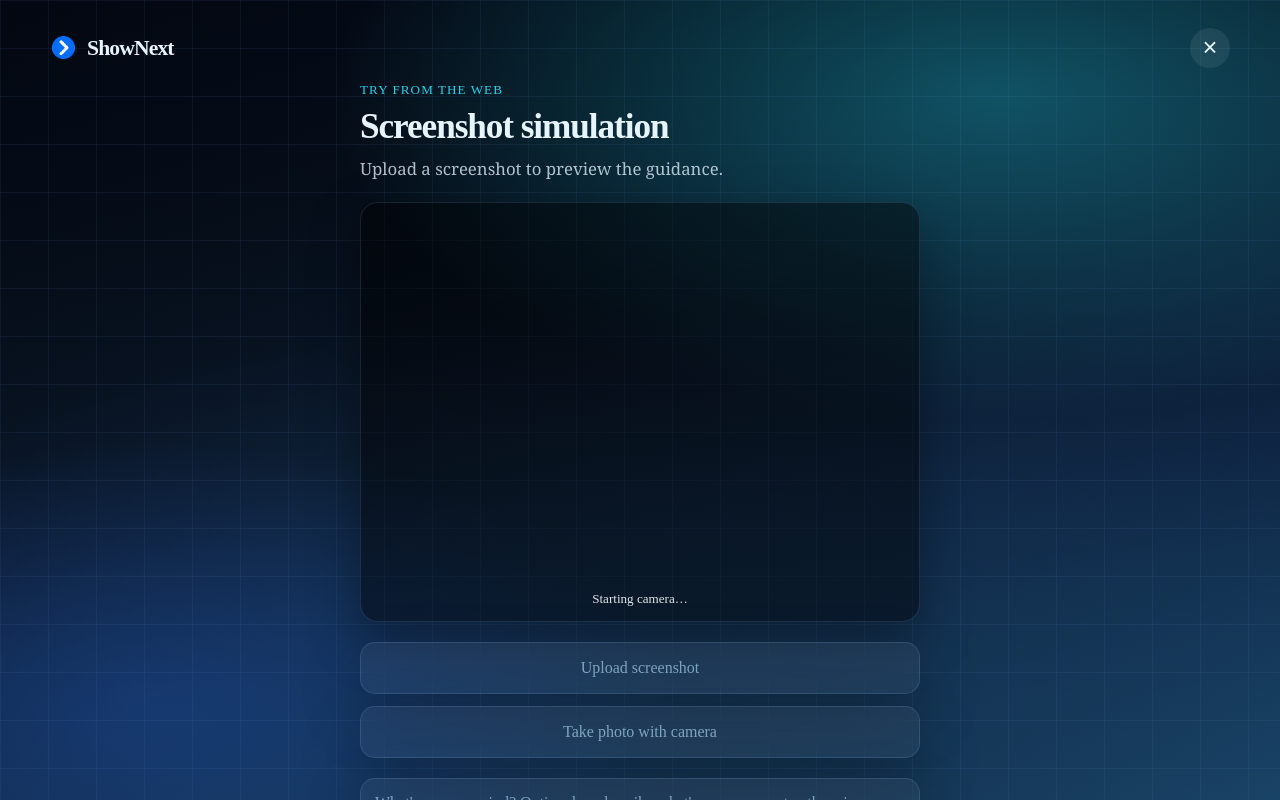
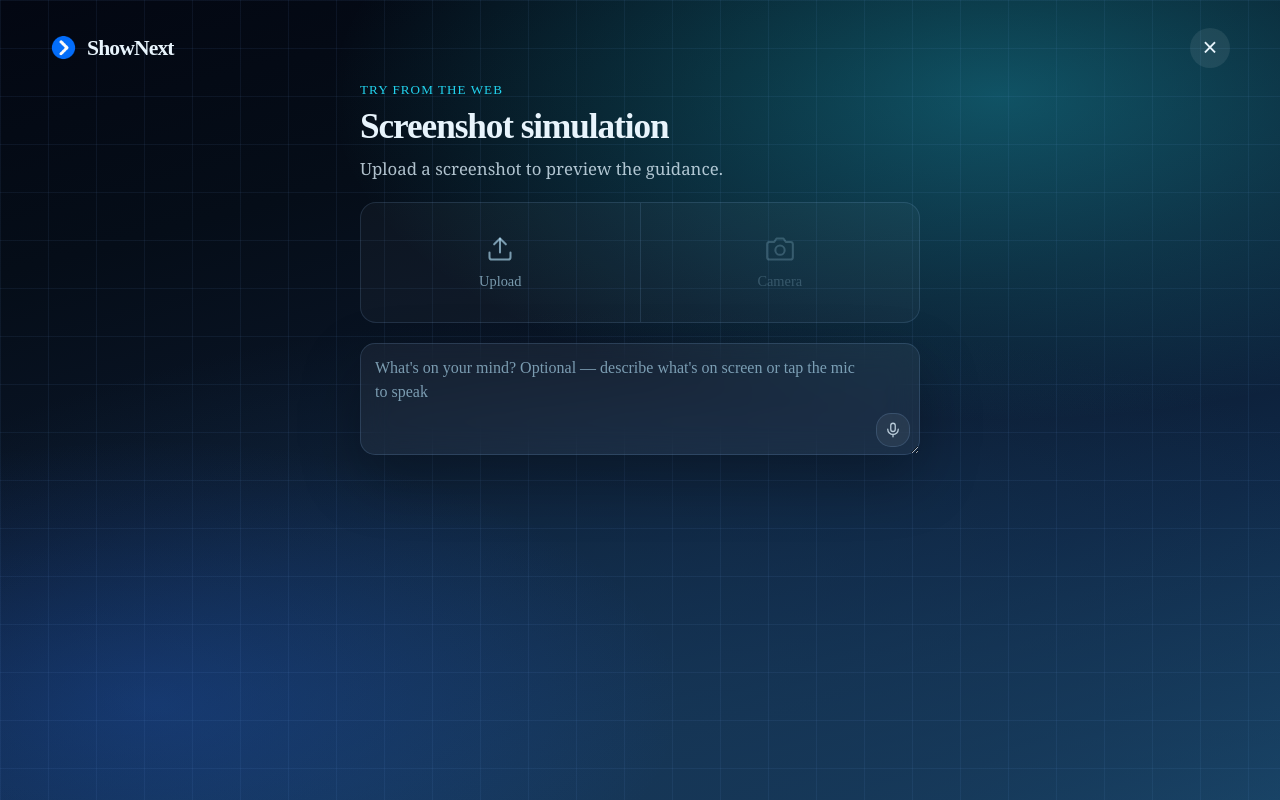
Before and after one commit to shivpsingh/shownext, a Next.js app: page / in a window 1280 px wide. Both pictures are taken after a click on the button "Try now". Shown: the top 800 px of the page. Built offline with nearby package versions, Linux system fonts and the light colour scheme; no server answers; a web font is replaced by a local one.

Commit message:
Update upload area

```diff
--- a/app/globals.css
+++ b/app/globals.css
@@ -1448,6 +1448,51 @@ body.web-try-active {
   box-shadow: 0 20px 50px rgba(0, 0, 0, 0.35);
 }
 
+.web-try-page__input-card {
+  display: flex;
+  align-items: stretch;
+  justify-content: center;
+  gap: 0;
+  width: 100%;
+  border-radius: 16px;
+  border: 1px solid var(--line);
+  background: rgba(255, 255, 255, 0.03);
+  overflow: hidden;
+}
+
+.web-try-page__input-option {
+  flex: 1;
+  display: flex;
+  flex-direction: column;
+  align-items: center;
+  justify-content: center;
+  gap: 10px;
+  padding: 32px 16px;
+  background: none;
+  border: none;
+  color: var(--muted);
+  font-family: var(--body);
+  font-size: 0.9rem;
+  cursor: pointer;
+  transition: background 0.15s ease, color 0.15s ease;
+}
+
+.web-try-page__input-option:hover:not(:disabled) {
+  background: rgba(255, 255, 255, 0.06);
+  color: var(--ink);
+}
+
+.web-try-page__input-option:disabled {
+  opacity: 0.35;
+  cursor: not-allowed;
+}
+
+.web-try-page__input-divider {
+  width: 1px;
+  background: var(--line);
+  align-self: stretch;
+}
+
 .web-try-page__video,
 .web-try-page__preview,
 .web-try-page__photo img {
--- a/components/WebTryExperience.tsx
+++ b/components/WebTryExperience.tsx
@@ -492,48 +492,42 @@ export function WebTryExperience({
 
             {cameraError && <p className="web-try-page__error">{cameraError}</p>}
 
+            {showPreview ? (
               <div className="web-try-page__frame">
-              {showPreview ? (
-                // eslint-disable-next-line @next/next/no-img-element
+                {/* eslint-disable-next-line @next/next/no-img-element */}
                 <img className="web-try-page__preview" src={previewUrl} alt="Captured screen preview" />
+              </div>
             ) : (
-                <>
-                  <video ref={videoRef} className="web-try-page__video" playsInline muted aria-label="Camera preview" />
-                  {startingCamera && <p className="web-try-page__hint">Starting camera…</p>}
-                </>
-              )}
-            </div>
-
-            <div className="web-try-page__actions">
-              {showPreview ? (
-                <>
-                  <button className="web-try-page__control web-try-page__primary" type="button" onClick={onAnalyze}>
-                    Analyze
-                  </button>
-                  <button className="web-try-page__control web-try-page__secondary" type="button" onClick={onRetake}>
-                    Retake
-                  </button>
-                </>
-              ) : (
-                <>
+              <div className="web-try-page__input-card">
                 <button
-                    className="web-try-page__control web-try-page__primary"
+                  className="web-try-page__input-option"
                   type="button"
                   onClick={() => fileInputRef.current?.click()}
                 >
-                    Upload screenshot
+                  <svg width="28" height="28" viewBox="0 0 24 24" fill="none" aria-hidden="true">
+                    <path d="M21 15v4a2 2 0 0 1-2 2H5a2 2 0 0 1-2-2v-4" stroke="currentColor" strokeWidth="1.75" strokeLinecap="round" strokeLinejoin="round" />
+                    <polyline points="17 8 12 3 7 8" stroke="currentColor" strokeWidth="1.75" strokeLinecap="round" strokeLinejoin="round" />
+                    <line x1="12" y1="3" x2="12" y2="15" stroke="currentColor" strokeWidth="1.75" strokeLinecap="round" strokeLinejoin="round" />
+                  </svg>
+                  <span>Upload</span>
                 </button>
+                <div className="web-try-page__input-divider" />
                 <button
-                    className="web-try-page__control web-try-page__secondary"
+                  className="web-try-page__input-option"
                   type="button"
                   onClick={() => void takePhoto()}
                   disabled={startingCamera || Boolean(cameraError)}
                 >
-                    Take photo with camera
+                  <svg width="28" height="28" viewBox="0 0 24 24" fill="none" aria-hidden="true">
+                    <path d="M23 19a2 2 0 0 1-2 2H3a2 2 0 0 1-2-2V8a2 2 0 0 1 2-2h4l2-3h6l2 3h4a2 2 0 0 1 2 2z" stroke="currentColor" strokeWidth="1.75" strokeLinecap="round" strokeLinejoin="round" />
+                    <circle cx="12" cy="13" r="4" stroke="currentColor" strokeWidth="1.75" strokeLinecap="round" strokeLinejoin="round" />
+                  </svg>
+                  <span>Camera</span>
                 </button>
-                </>
+              </div>
             )}
-            </div>
+
+            <video ref={videoRef} className="sr-only" playsInline muted aria-hidden="true" />
 
             <div className="web-try-page__context">
               <div className="web-try-context-field">
@@ -595,6 +589,17 @@ export function WebTryExperience({
               ) : null}
             </div>
 
+            {showPreview && (
+              <div className="web-try-page__actions">
+                <button className="web-try-page__control web-try-page__primary" type="button" onClick={onAnalyze}>
+                  Analyze
+                </button>
+                <button className="web-try-page__control web-try-page__secondary" type="button" onClick={onRetake}>
+                  Retake
+                </button>
+              </div>
+            )}
+
             <input
               ref={fileInputRef}
               className="sr-only"
--- a/convex.json
+++ b/convex.json
@@ -1,3 +1,6 @@
 {
-  "functions": "convex/"
+  "functions": "convex/",
+  "node": {
+    "externalPackages": ["sharp"]
+  }
 }
--- a/convex/_generated/api.d.ts
+++ b/convex/_generated/api.d.ts
@@ -9,6 +9,7 @@
  */
 
 import type * as analyze from "../analyze.js";
+import type * as gridOverlay from "../gridOverlay.js";
 import type * as http from "../http.js";
 import type * as tryQuota from "../tryQuota.js";
 import type * as waitlist from "../waitlist.js";
@@ -21,6 +22,7 @@ import type {
 
 declare const fullApi: ApiFromModules<{
   analyze: typeof analyze;
+  gridOverlay: typeof gridOverlay;
   http: typeof http;
   tryQuota: typeof tryQuota;
   waitlist: typeof waitlist;
--- a/package.json
+++ b/package.json
@@ -15,7 +15,8 @@
     "framer-motion": "^13.1.1",
     "next": "^15.5.0",
     "react": "^19.1.0",
-    "react-dom": "^19.1.0"
+    "react-dom": "^19.1.0",
+    "sharp": "^0.35.4"
   },
   "devDependencies": {
     "@types/node": "^22.15.0",
```
Also changed, not shown: convex/analyze.ts (+11 -37 lines), convex/gridOverlay.ts (added, +80 -0 lines), 1 other file (tests, documents, lock files or other folders). Lines whose indentation alone changed are shown as unchanged.
